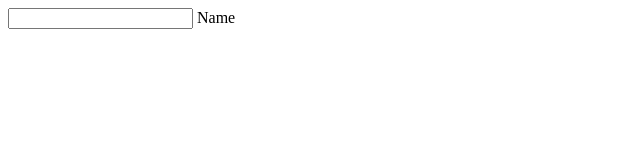
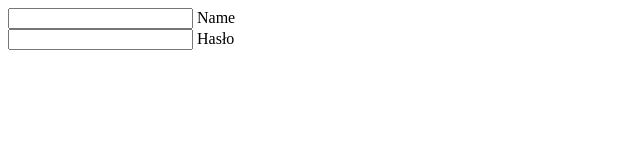
Before and after one commit to helens4/wtorek-zajecia, a plain HTML site: page index.html in a window 1280 px wide. Shown: the whole page, without its empty margins (0-640 px from the left). Drawn offline with Linux system fonts and the light colour scheme.

Commit message:
dodanie hasla do formularza

```diff
--- a/index.html
+++ b/index.html
@@ -13,6 +13,10 @@
             <input type="text" />
             <lable>Name</lable>
         </div>
+	<div class="forn-control">
+		<input type="password" />
+		<label>Hasło</label>
+	</div>
     </form>
 
 </body>
```
